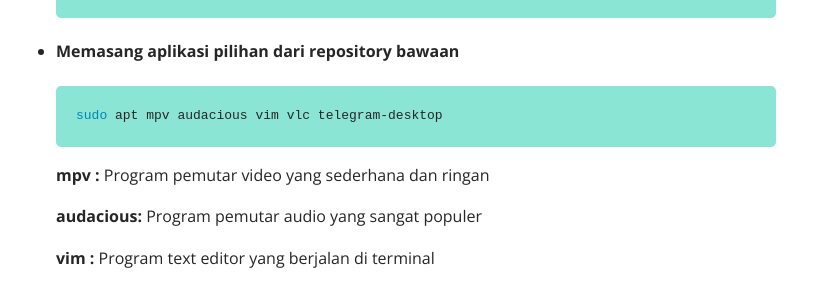
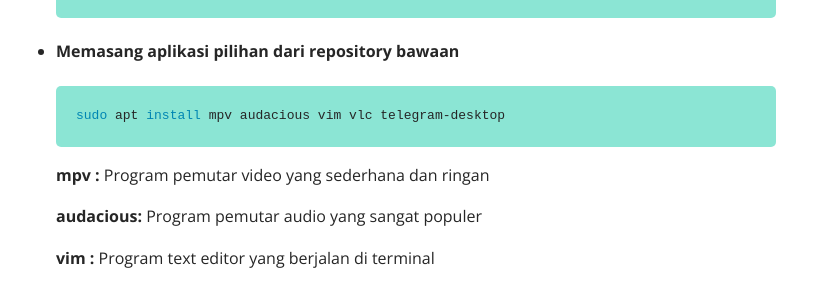
Before and after one commit to rochimfn/old.rochimfn.github.io, a Jekyll site: the page built from _posts/2019-08-26-setelah-memasang-kubuntu.markdown, in a window 1280 px wide and 900 px high, scrolled down 1605 px. Shown: the part 152-443 px from the top of the window, without its empty margins (224-1056 px from the left). Built offline with Jekyll 4.4.1, drawn with Linux system fonts in a browser that asks for light colours; some web fonts are replaced.

Commit message:
fix typo

```diff
--- a/_posts/2019-08-26-setelah-memasang-kubuntu.markdown
+++ b/_posts/2019-08-26-setelah-memasang-kubuntu.markdown
@@ -28,7 +28,7 @@
 {% endhighlight %}
 * #### Memasang aplikasi pilihan dari repository bawaan
 {% highlight shell %}
-sudo apt mpv audacious vim vlc telegram-desktop
+sudo apt install mpv audacious vim vlc telegram-desktop
 {% endhighlight %}
 >**mpv :** Program pemutar video yang sederhana dan ringan
 
@@ -76,7 +76,7 @@
 {% endhighlight %}
 
 * #### Memasang program untuk developer
->**Git
+>**Git**
 {% highlight shell %}
 sudo apt install git
 {% endhighlight %}
--- /dev/null
+++ b/_posts/youtubedl.txt
@@ -0,0 +1,4 @@
+remove
+sudo wget https://yt-dl.org/latest/youtube-dl -O /usr/local/bin/youtube-dl
+sudo chmod a+x /usr/local/bin/youtube-dl
+hash -r
```
Also changed, not shown: 1 other file.
